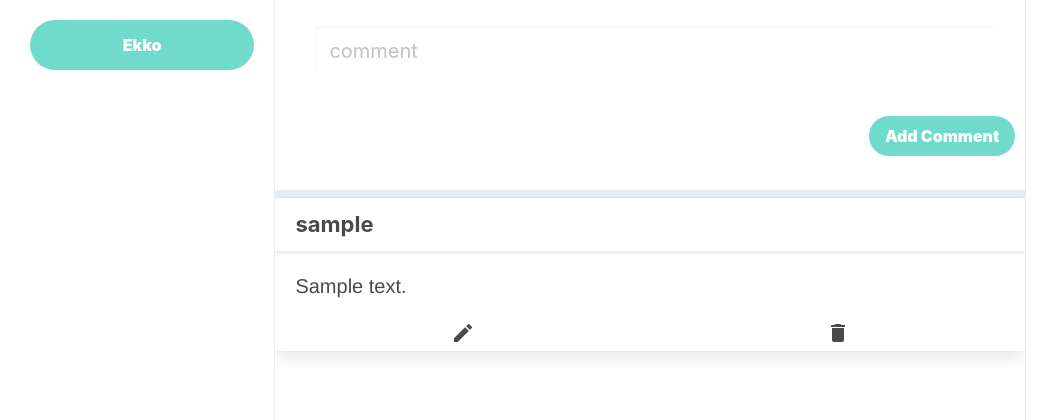
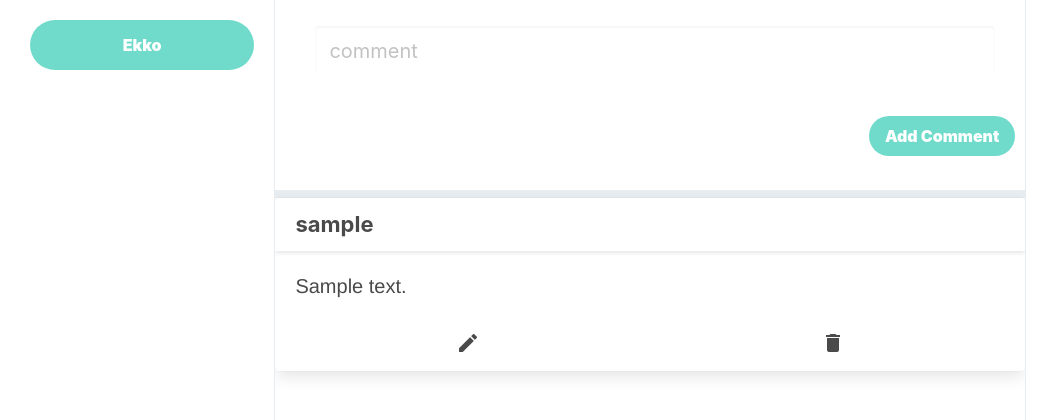
Before and after one commit to sam-aum/Echo, a Django app: page /ekkos/1/ in a window 1280 px wide. Shown: the part 380-800 px from the top of the page, without its empty margins (0-1059 px from the left). Run offline with Django 4.2, Linux system fonts and the light colour scheme; tables that the repository leaves empty hold one stand-in row (values such as "Sample post").

Commit message:
css icons

```diff
--- a/main_app/static/styles/main.css
+++ b/main_app/static/styles/main.css
@@ -346,6 +346,10 @@ body{
   outline: none;
 }
 
+.comment-icons{
+  padding: 10px;
+}
+
 .comment-button{
   background-color: var(--ekko-color);
   border: none;
@@ -356,6 +360,7 @@ body{
   height: 40px;
   margin-top: 20px;
   margin-left: auto;
+
 }
 
 .comment-gallery{
--- a/main_app/templates/ekko_create.html
+++ b/main_app/templates/ekko_create.html
@@ -5,6 +5,7 @@
   <div class="feed_header">
       <h1 class="title pt-5">Create an Ekko</h1>
   </div>
+
   <div class="ekkobox login-form">
     <form method="post">
       <!-- Security Feature  -->
```
